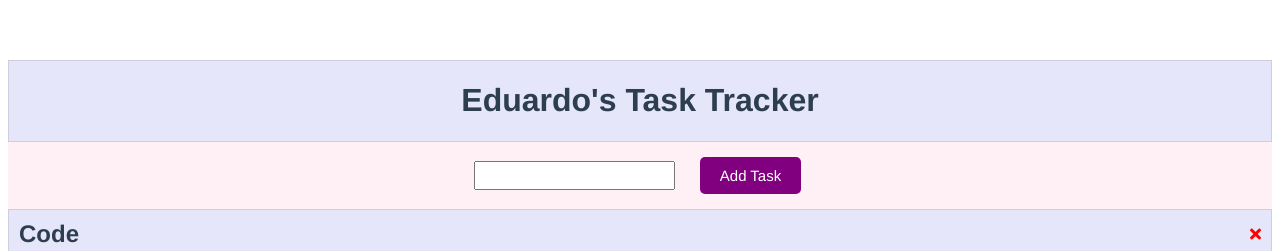
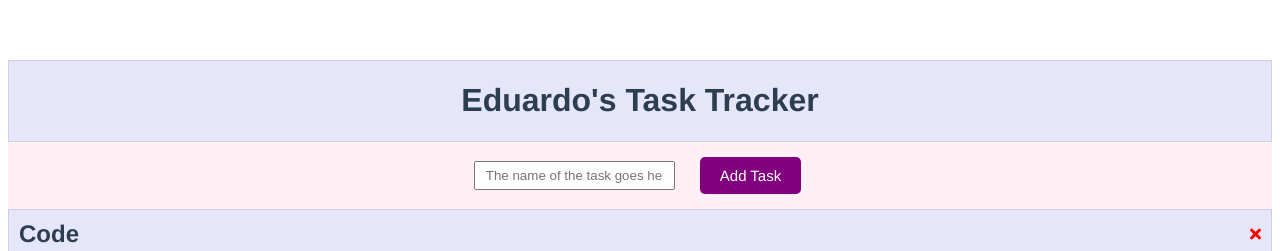
Before and after one commit to eduardomecchia/todos, a Vue app: page / in a window 1280 px wide. Shown: the top 251 px of the page. Built offline with nearby package versions, Linux system fonts and the light colour scheme.

Commit message:
Add functionality to add new tasks

```diff
--- a/src/App.vue
+++ b/src/App.vue
@@ -1,7 +1,7 @@
 <template>
   <div id="app">
     <Header title="Eduardo's Task Tracker"></Header>
-    <AddTask></AddTask>
+    <AddTask @add-task="addTask"></AddTask>
     <Tasks @delete-task="deleteTask" :tasks="tasks"></Tasks>
   </div>
 </template>
@@ -35,6 +35,14 @@ export default {
       if (confirm("Are you sure you want to delete this task?")) {
         this.tasks = this.tasks.filter(task => task.id !== id);
       }
+    },
+
+    /**
+     * Add a new task to the app
+     * @param {object} task - The task object that is built in AddTask component
+     */
+    addTask(task) {
+      this.tasks.push(task);
     }
   },
 
--- a/src/components/AddTask.vue
+++ b/src/components/AddTask.vue
@@ -1,7 +1,7 @@
 <template>
     <div>
-        <input type="text" name="task" id="task">
-        <Button text="Add Task" color="purple"></Button>
+        <input type="text" name="task" id="task" v-model="text" placeholder="The name of the task goes here">
+        <Button @add-task="buildTask" text="Add Task" color="purple"></Button>
     </div>
 </template>
 
@@ -14,6 +14,30 @@ export default {
 
     components: {
         Button
+    },
+
+    data() {
+        return {
+            text: ""
+        }
+    },
+
+    methods: {
+        /**
+         * Builds a new task object with text that is the same as the input field
+         */
+        buildTask() {
+            const newTask = {
+                text: this.text,
+                day: "05/12/12 at 00:00",
+                id: Math.floor(Math.random() * 10000)
+            }
+
+            this.$emit("add-task", newTask);
+
+            // Clean input field after creating new task
+            this.text = "";
+        }
     }
 }
 </script>
--- a/src/components/Button.vue
+++ b/src/components/Button.vue
@@ -1,5 +1,5 @@
 <template>
-    <button @click="onClick()" :style="{ background: color }">{{ text }}</button>
+    <button @click="$emit('add-task')" :style="{ background: color }">{{ text }}</button>
 </template>
 
 <script>
@@ -9,12 +9,6 @@ export default {
     props: {
         text: String,
         color: String
-    },
-
-    methods: {
-        onClick() {
-            console.log("Click");
-        }
     }
 }
 </script>
```
